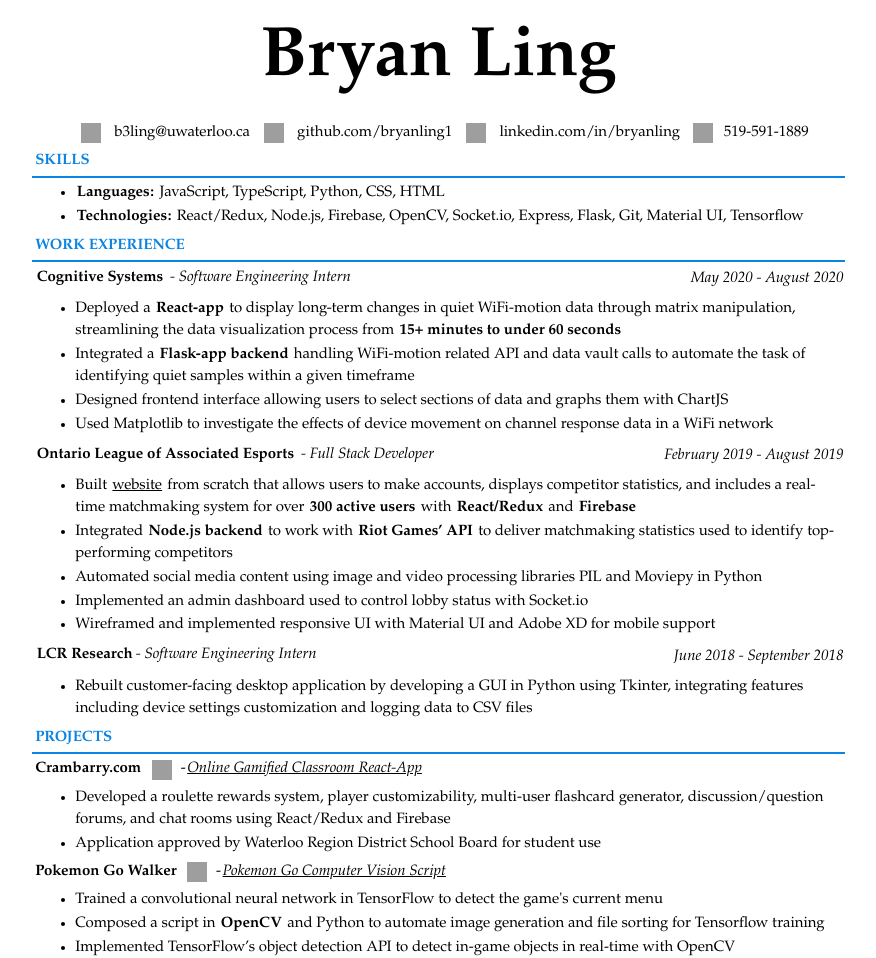
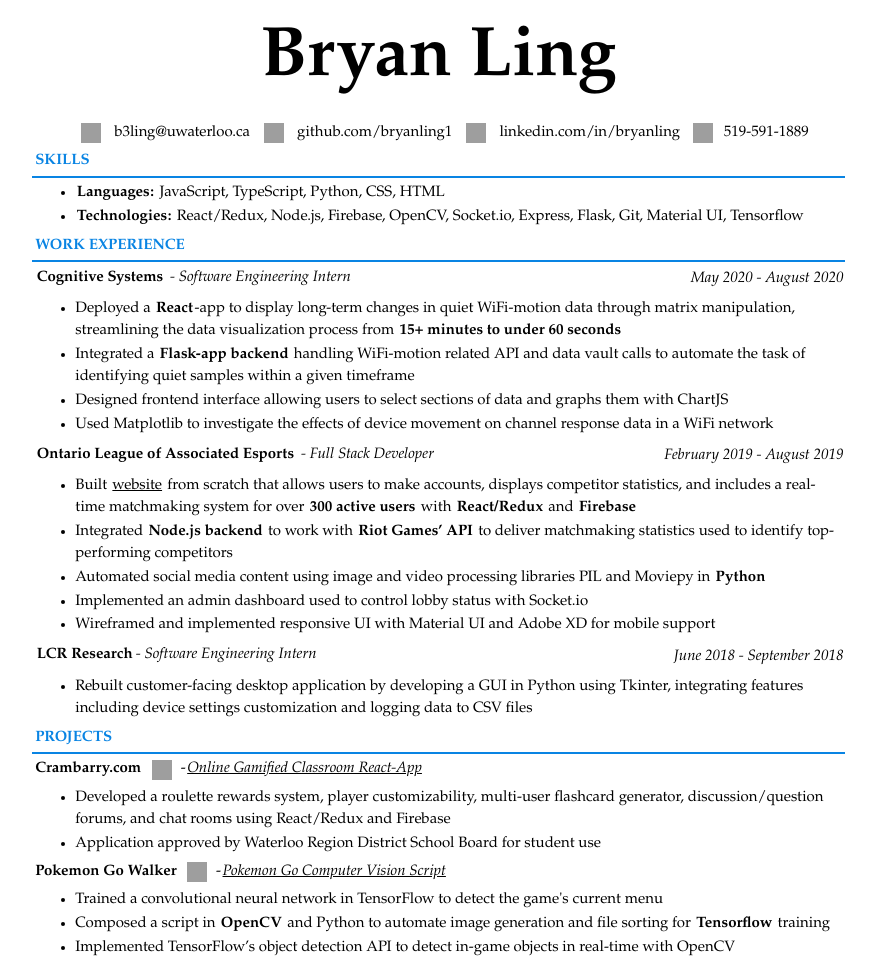
Before and after one commit to bryanling1/resume, a plain HTML site: page index.html in a window 1280 px wide. Shown: the top 958 px of the page, without its empty margins (11-887 px from the left). Drawn offline with Linux system fonts and the light colour scheme; grey boxes are pictures that could not be loaded.

Commit message:
some more bolding

```diff
--- a/index.html
+++ b/index.html
@@ -99,7 +99,7 @@ hr{
     </div>
     <ul>
         <li>
-            Deployed a <b>React-app</b> to display long-term changes in quiet WiFi-motion data
+            Deployed a <b>React</b>-app to display long-term changes in quiet WiFi-motion data
             through matrix manipulation, streamlining the data visualization process from <b>15+ minutes to under 60 seconds</b>
         </li>
         <li>
@@ -131,7 +131,7 @@ hr{
             used to identify top-performing competitors
         </li>
         <li>
-            Automated social media content using image and video processing libraries PIL and Moviepy in Python
+            Automated social media content using image and video processing libraries PIL and Moviepy in <b>Python</b>
         </li>
         <li>
             Implemented an admin dashboard used to control lobby status with Socket.io
@@ -180,7 +180,7 @@ hr{
             Trained a convolutional neural network in TensorFlow to detect the game's current menu
         </li>
         <li>
-            Composed a script in <b>OpenCV</b> and Python to automate image generation and file sorting for Tensorflow training
+            Composed a script in <b>OpenCV</b> and Python to automate image generation and file sorting for <b>Tensorflow</b> training
         </li>
         <li>
             Implemented TensorFlow’s object detection API to detect in-game objects in real-time with OpenCV
```
Also changed, not shown: 1 other file.
